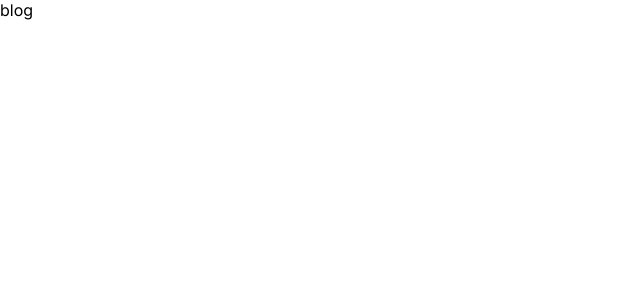
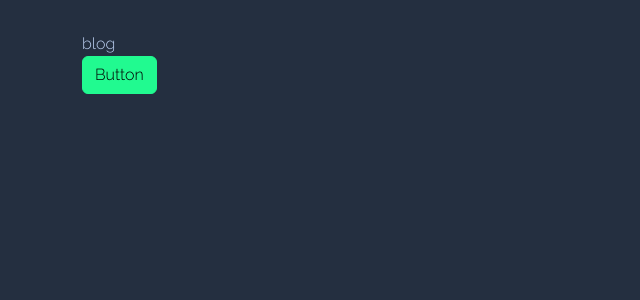
Before and after one commit to ricopomps/blog-web, a Next.js app: page /blog in a window 1280 px wide. Shown: the top 300 px of the page, without its empty margins (0-640 px from the left). Built offline with nearby package versions, Linux system fonts and the light colour scheme.

Commit message:
Feat: overriding bootstrap colors

```diff
--- a/package.json
+++ b/package.json
@@ -12,11 +12,14 @@
     "@types/node": "20.6.2",
     "@types/react": "18.2.21",
     "@types/react-dom": "18.2.7",
+    "bootstrap": "^5.3.2",
     "eslint": "8.49.0",
     "eslint-config-next": "13.4.19",
     "next": "13.4.19",
     "react": "18.2.0",
+    "react-bootstrap": "^2.8.0",
     "react-dom": "18.2.0",
+    "sass": "^1.67.0",
     "typescript": "5.2.2"
   }
 }
--- a/src/pages/_app.tsx
+++ b/src/pages/_app.tsx
@@ -1,9 +1,11 @@
-import "@/styles/globals.css";
-import { Inter } from "next/font/google";
+import "@/styles/globals.scss";
+import { Raleway } from "next/font/google";
 import Head from "next/head";
 import type { AppProps } from "next/app";
+import { Container, SSRProvider } from "react-bootstrap";
+import styles from "@/styles/App.module.css";
 
-const inter = Inter({ subsets: ["latin"] });
+const raleway = Raleway({ weight: "300", subsets: ["latin"] });
 
 export default function App({ Component, pageProps }: AppProps) {
   return (
@@ -17,11 +19,16 @@ export default function App({ Component, pageProps }: AppProps) {
         <meta name="viewport" content="width=device-width, initial-scale=1" />
         <link rel="icon" href="/favicon.ico" />
       </Head>
-      <div className={inter.className}>
-        <main>
-          <Component {...pageProps} />
-        </main>
-      </div>
+
+      <SSRProvider>
+        <div className={raleway.className}>
+          <main>
+            <Container className={styles.pageContainer}>
+              <Component {...pageProps} />
+            </Container>
+          </main>
+        </div>
+      </SSRProvider>
     </>
   );
 }
--- a/src/pages/blog.tsx
+++ b/src/pages/blog.tsx
@@ -1,4 +1,5 @@
 import Head from "next/head";
+import { Button } from "react-bootstrap";
 
 export default function BlogPage() {
   return (
@@ -7,7 +8,12 @@ export default function BlogPage() {
         <title>Articles - Blog</title>
         <meta name="description" content="Read the coolest blog posts!" />
       </Head>
-      <div>blog</div>
+      <div>
+        <div>blog</div>
+        <div>
+          <Button>Button</Button>
+        </div>
+      </div>
     </>
   );
 }
--- /dev/null
+++ b/src/styles/App.module.css
@@ -0,0 +1,4 @@
+.pageContainer {
+  padding-top: 2rem;
+  padding-bottom: 2rem;
+}
--- /dev/null
+++ b/src/styles/custom-theme.scss
@@ -0,0 +1,37 @@
+$surface-bg: #2e3c52;
+$primary: #21fa90;
+$secondary: #d2d7df;
+$danger: lightcoral;
+$body-color: #b9cdee;
+$body-bg: #242f40;
+$text-muted: #96a8c6;
+$card-bg: $surface-bg;
+$modal-content-bg: $surface-bg;
+$dropdown-bg: $surface-bg;
+$dropdown-link-color: $body-color;
+$dropdown-link-hover-bg: transparent;
+$dropdown-link-hover-color: white;
+$dropdown-link-active-bg: transparent;
+$dropdown-link-active-color: white;
+$input-bg: transparent;
+$form-file-button-bg: $surface-bg;
+$navbar-dark-color: $body-color;
+$navbar-dark-hover-color: white;
+$navbar-dark-active-color: white;
+$tooltip-bg: $surface-bg;
+$tooltip-color: $body-color;
+$pagination-bg: $surface-bg;
+$pagination-hover-bg: $surface-bg;
+$pagination-focus-bg: $surface-bg;
+$pagination-border-color: transparent;
+$pagination-hover-border-color: transparent;
+$pagination-active-bg: $surface-bg;
+$pagination-active-color: $primary;
+$pagination-color: $body-color;
+$pagination-hover-color: $primary;
+$pagination-focus-color: $primary;
+$input-placeholder-color: rgba($body-color, 0.65);
+
+$enable-negative-margins: true;
+
+@import "~bootstrap/scss/bootstrap";
--- a/src/styles/globals.css
+++ b/src/styles/globals.scss
@@ -1,3 +1,5 @@
+@import "custom-theme";
+
 :root {
 }
 
```
Also changed, not shown: 1 other file (tests, documents, lock files or other folders).
